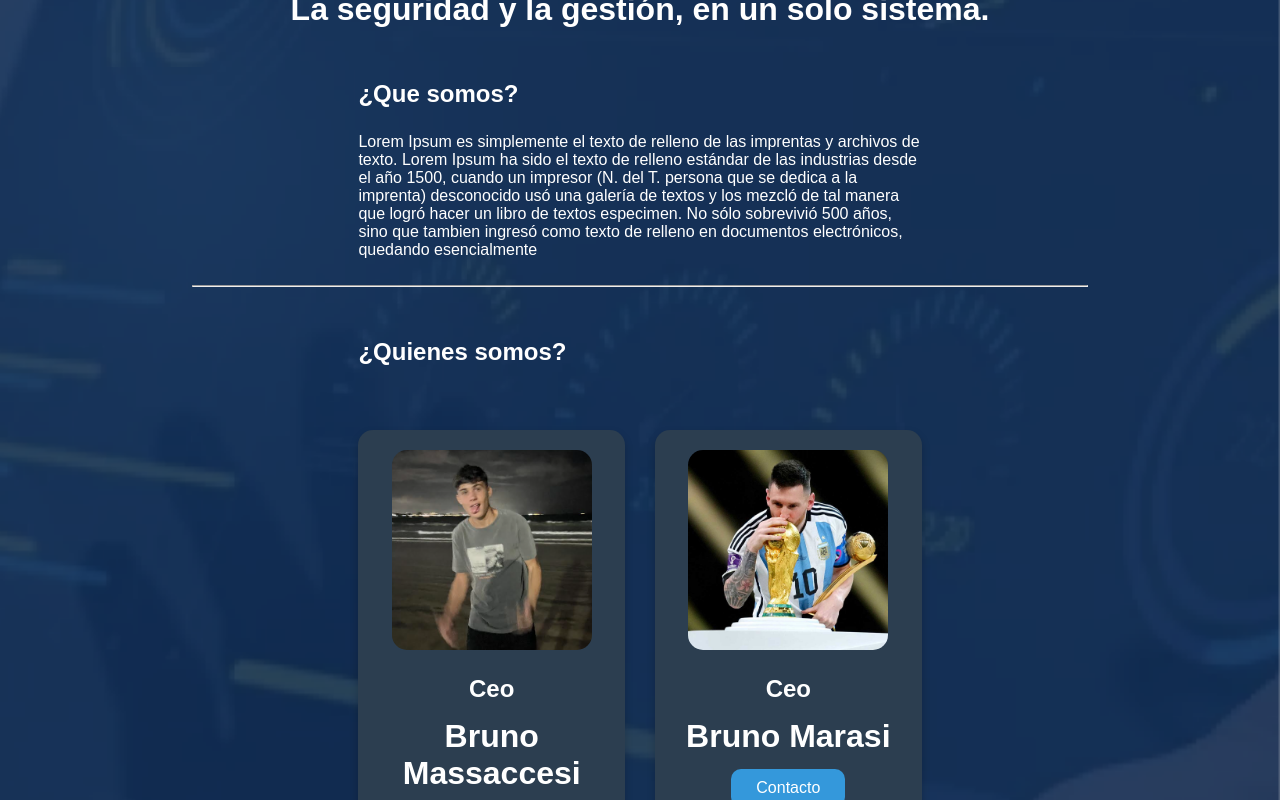
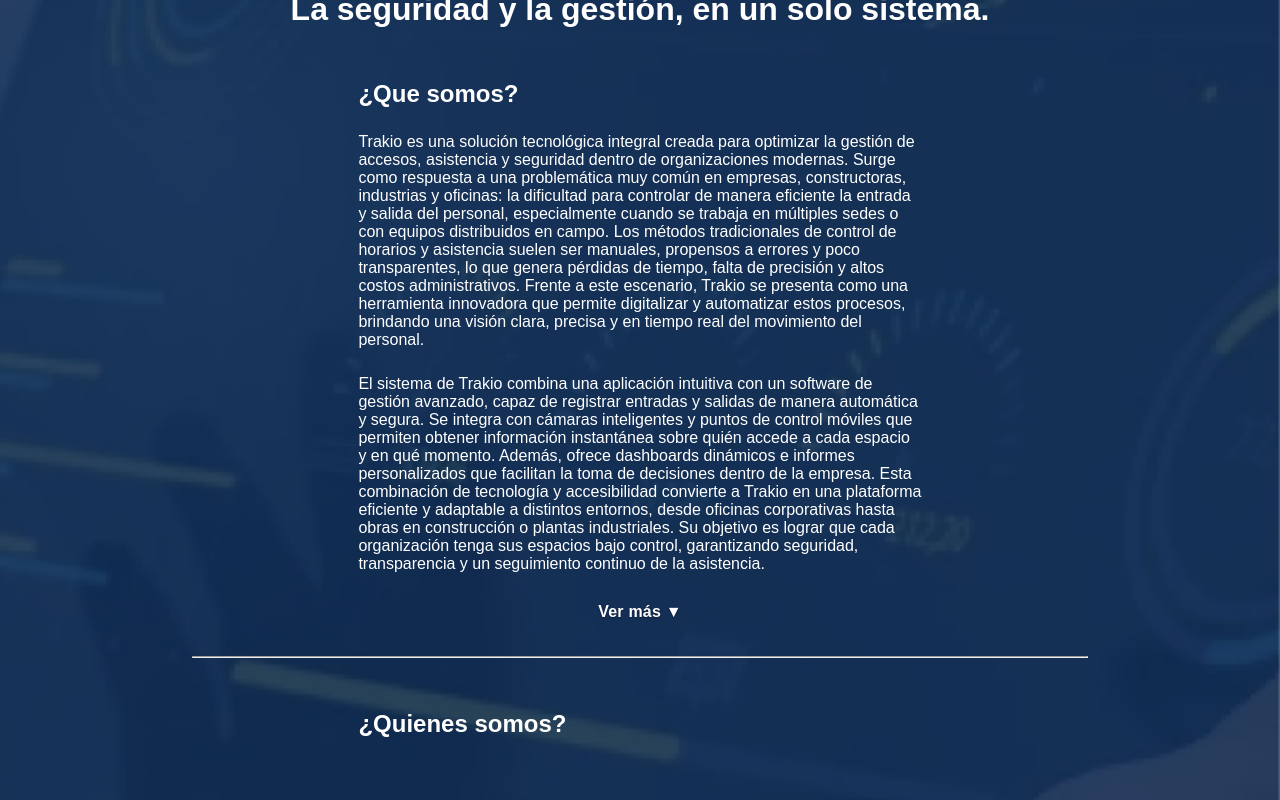
Before and after one commit to Bruno240707/Trakio, a React (Vite) app in the folder frontend/: page /Informacion in a window 1280 px wide. Shown: the part 400-1200 px from the top of the page. Built offline with nearby package versions, Linux system fonts and the light colour scheme; no server answers.

Commit message:
agregando informacion a view info

```diff
--- a/frontend/src/Views/Informacion/Informacion.css
+++ b/frontend/src/Views/Informacion/Informacion.css
@@ -11,6 +11,9 @@
 .contenidoInfo
 {
     height: 200vh;
+    min-height: calc(100vh - 140px);
+    padding-bottom: 140px; /* ajusta según la altura de tu footer */
+    box-sizing: border-box;
 }
 .tituloInfo
 {
@@ -129,3 +132,50 @@
     border-radius: 15px;
     margin-top: 5%;
 }
+
+/* Centered transparent "Ver más" button with bolder text and arrows */
+.btnWrapper {
+    display: flex;
+    justify-content: center; /* centra el botón horizontalmente */
+    margin: 20px 0;
+}
+
+.btnVerMas {
+    background: transparent; /* caja transparente */
+    border: none; /* sin borde visible */
+    padding: 10px 20px;
+    font-weight: 700; /* letras más gruesas */
+    font-size: 1rem;
+    color: #fff; /* ajustar según tu fondo (puede ser #000 o variable) */
+    cursor: pointer;
+    outline: none;
+    transition: transform 0.12s ease, opacity 0.12s ease;
+    text-shadow: 0 1px 2px rgba(0,0,0,0.4); /* mejora la legibilidad sobre imágenes */
+    letter-spacing: 0.2px;
+}
+
+/* pequeño efecto al pasar el mouse */
+.btnVerMas:hover {
+    transform: translateY(-2px);
+    opacity: 0.95;
+}
+
+/* si quieres que la flecha tenga algo de separación */
+.btnVerMas::after {
+    margin-left: 8px;
+}
+
+/* asegúrate de que el footer no esté posicionado absolute/fixed */
+/* si tu footer tiene otra clase/carpeta, reemplaza "footer" por la clase real */
+footer {
+    position: relative;
+    z-index: 1;
+}
+
+/* pequeño ajuste para pantallas muy pequeñas */
+@media (max-height: 600px) {
+    .contenidoInfo {
+        padding-bottom: 80px;
+        min-height: calc(100vh - 80px);
+    }
+}
--- a/frontend/src/Views/Informacion/Informacion.jsx
+++ b/frontend/src/Views/Informacion/Informacion.jsx
@@ -1,6 +1,9 @@
+import React, { useState } from "react"
 import "./Informacion.css"
 
 const Informacion = () => {
+    const [expanded, setExpanded] = useState(false)
+
     return (
         <>
             <img src="../src/Imagenes/fondoInfo.png" alt="FondoInformacion" className="fondoInfo" />
@@ -11,7 +14,54 @@
                 <h1 class="tituloInfo">Sobre Trakio</h1>
                 <h2 class="sloganInfo">La seguridad y la gestión, en un solo sistema.</h2>
                 <h3 class="qInfo">¿Que somos?</h3>
-                <p class="textoInfoL">Lorem Ipsum es simplemente el texto de relleno de las imprentas y archivos de texto. Lorem Ipsum ha sido el texto de relleno estándar de las industrias desde el año 1500, cuando un impresor (N. del T. persona que se dedica a la imprenta) desconocido usó una galería de textos y los mezcló de tal manera que logró hacer un libro de textos especimen. No sólo sobrevivió 500 años, sino que tambien ingresó como texto de relleno en documentos electrónicos, quedando esencialmente </p>
+
+                <p class="textoInfoL">
+                Trakio es una solución tecnológica integral creada para optimizar la gestión de accesos, asistencia y seguridad dentro de organizaciones modernas. Surge como respuesta a una problemática muy común en empresas, constructoras, industrias y oficinas: la dificultad para controlar de manera eficiente la entrada y salida del personal, especialmente cuando se trabaja en múltiples sedes o con equipos distribuidos en campo. Los métodos tradicionales de control de horarios y asistencia suelen ser manuales, propensos a errores y poco transparentes, lo que genera pérdidas de tiempo, falta de precisión y altos costos administrativos. Frente a este escenario, Trakio se presenta como una herramienta innovadora que permite digitalizar y automatizar estos procesos, brindando una visión clara, precisa y en tiempo real del movimiento del personal.
+                </p>
+
+                <p class="textoInfoL">
+                El sistema de Trakio combina una aplicación intuitiva con un software de gestión avanzado, capaz de registrar entradas y salidas de manera automática y segura. Se integra con cámaras inteligentes y puntos de control móviles que permiten obtener información instantánea sobre quién accede a cada espacio y en qué momento. Además, ofrece dashboards dinámicos e informes personalizados que facilitan la toma de decisiones dentro de la empresa. Esta combinación de tecnología y accesibilidad convierte a Trakio en una plataforma eficiente y adaptable a distintos entornos, desde oficinas corporativas hasta obras en construcción o plantas industriales. Su objetivo es lograr que cada organización tenga sus espacios bajo control, garantizando seguridad, transparencia y un seguimiento continuo de la asistencia.
+                </p>
+
+                <div className="btnWrapper">
+                    <button
+                        type="button"
+                        className="btnVerMas"
+                        onClick={() => setExpanded(prev => !prev)}
+                    >
+                        {expanded ? "Ver menos ▲" : "Ver más ▼"}
+                    </button>
+                </div>
+
+                {expanded && (
+                    <>
+
+                        <p class="textoInfoL">
+                            Trakio está pensado para servir a diferentes tipos de usuarios con necesidades específicas. Por un lado, los gerentes de Recursos Humanos encuentran en la plataforma una herramienta práctica para monitorear asistencia, productividad y puntualidad del personal, con reportes simples y exportables que facilitan la gestión administrativa. Por otro lado, los jefes de obra o supervisores de campo pueden utilizarla para controlar en tiempo real la presencia de los trabajadores en cada sitio, evitando inconsistencias y mejorando la organización del trabajo. En ambos casos, la aplicación resuelve problemas cotidianos vinculados al control manual, ofreciendo una alternativa moderna, segura y eficiente que ahorra tiempo y recursos.
+                        </p>
+
+                        <p class="textoInfoL">
+                            Entre sus principales funcionalidades, Trakio permite registrar los movimientos de entrada y salida del personal con gran precisión, detectar llegadas tardías o salidas anticipadas, y visualizar toda la información desde un panel centralizado. Su interfaz muestra métricas clave como asistencia diaria, tiempos de permanencia y estadísticas generales que ayudan a mejorar la planificación y la toma de decisiones. Además, el sistema puede integrarse fácilmente con cámaras o dispositivos de reconocimiento, lo que refuerza la seguridad de los espacios y reduce la posibilidad de fraudes o errores humanos. Esta facilidad de integración es una de sus mayores ventajas, ya que se adapta a las necesidades y la infraestructura tecnológica de cada empresa sin requerir grandes cambios.
+                        </p>
+
+                        <p class="textoInfoL">
+                            El modelo de negocio de Trakio se basa en un esquema de suscripción mensual o licencias, lo que permite a las empresas acceder a la herramienta de manera escalable y sostenible. Su propuesta de valor se centra en ofrecer monitoreo en tiempo real, transparencia en los datos y reportes automatizados, con el fin de simplificar la gestión y reducir los costos operativos. Los recursos clave que hacen posible el funcionamiento de Trakio incluyen el uso de inteligencia artificial, cámaras inteligentes y un software propio diseñado específicamente para la recolección y análisis de datos de asistencia.
+                        </p>
+
+                        <p class="textoInfoL">
+                            La creación de Trakio responde a un fin claro: mejorar el control de los espacios y del personal de manera moderna, digital y precisa. Su desarrollo busca transformar la forma en que las organizaciones administran su recurso humano, pasando de métodos manuales y desactualizados a soluciones inteligentes y automatizadas. Con esta herramienta, los equipos de trabajo pueden operar con mayor seguridad y eficiencia, mientras que los responsables de recursos humanos y operaciones obtienen información confiable para la toma de decisiones.
+                        </p>
+
+                        <p class="textoInfoL">
+                            A nivel estratégico, Trakio se planteó objetivos concretos que guían su desarrollo. Entre ellos se destacan la integración completa con cámaras inteligentes en un plazo de seis meses, el lanzamiento de dashboards interactivos durante el primer año, la implementación de pruebas piloto en al menos tres empresas, el logro de un 90% de precisión en los registros y la capacitación de todos los usuarios luego del lanzamiento oficial. Estos objetivos reflejan el compromiso del equipo con la calidad, la innovación y la satisfacción de los clientes.
+                        </p>
+
+                        <p class="textoInfoL">
+                            En definitiva, Trakio no es solo un sistema de control de accesos, sino una herramienta que aporta valor real a las organizaciones al ofrecer mayor control, transparencia y eficiencia. Fue creada con el propósito de responder a las necesidades actuales del mercado, donde la digitalización y la gestión inteligente de la información son fundamentales para el crecimiento y la seguridad empresarial. Con Trakio, las empresas pueden asegurarse de que sus espacios y su personal estén siempre bajo control, combinando tecnología, innovación y confiabilidad en una misma solución.
+                        </p>
+                    </>
+                )}
+
                 <hr class="linea"></hr>
                 <h3 class="qInfo">¿Quienes somos?</h3>
 
--- a/frontend/src/Views/Layout/Layout.css
+++ b/frontend/src/Views/Layout/Layout.css
@@ -0,0 +1,6 @@
+
+
+/* asegúrate que el footer no use position: absolute ni fixed aquí */
+footer {
+margin-top: 80%;
+}
```
